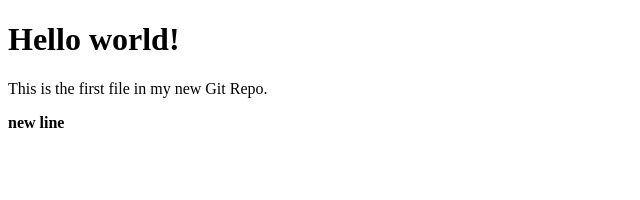
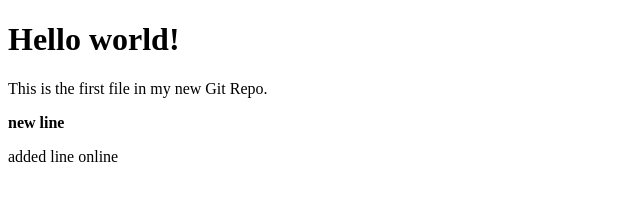
Before and after one commit to ashashettigar1234/helloworld, a plain HTML site: page index.html in a window 1280 px wide. Shown: the whole page, without its empty margins (0-640 px from the left). Drawn offline with Linux system fonts and the light colour scheme.

Commit message:
Update index.html
first commit on github

```diff
--- a/index.html
+++ b/index.html
@@ -8,5 +8,6 @@
 <h1>Hello world!</h1>
 <p>This is the first file in my new Git Repo.</p>
 <p><b>new line</b></p>
+ <p>added line online</p>
 </body>
 </html>
```
